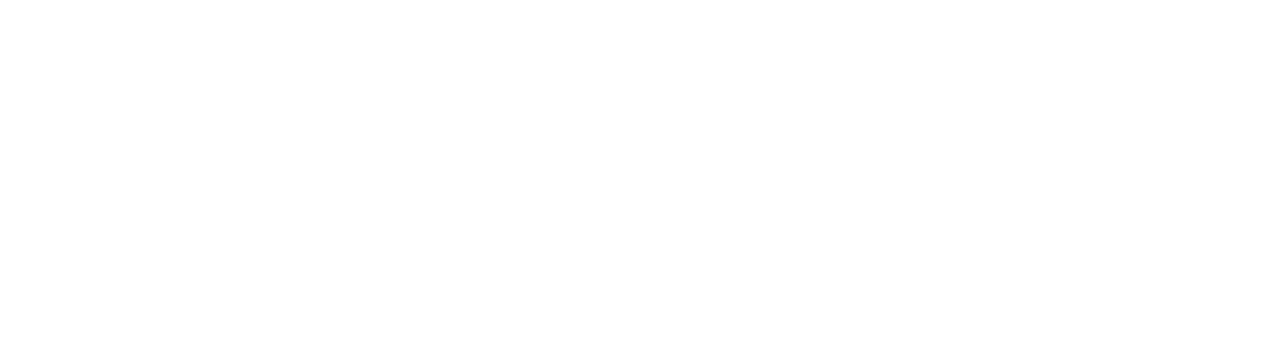
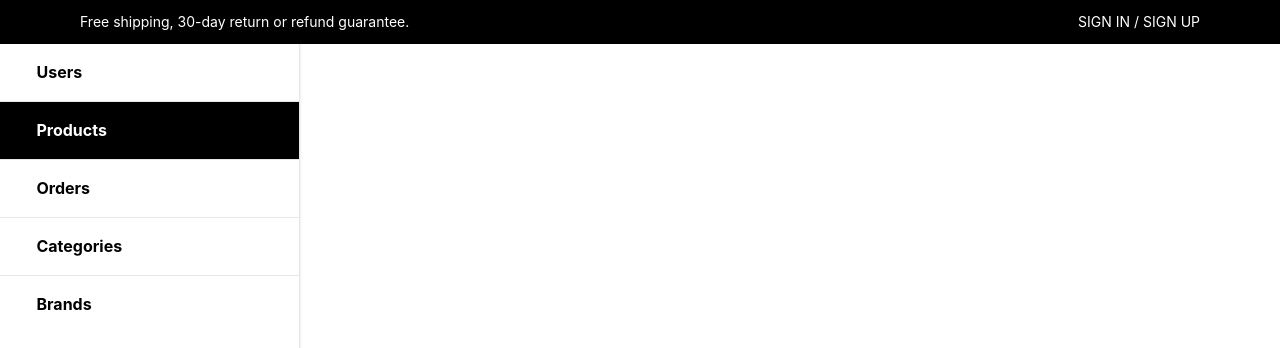
Before and after one commit to walid-el-fissaoui/ecommerce-store-vue3, a Vue app: page /dashboard in a window 1280 px wide. Before the commit this address had no page. Shown: the top 348 px of the page. Built offline with nearby package versions, Linux system fonts and the light colour scheme.

Commit message:
25. create the users dashboard of admin

```diff
--- a/src/components/global/GlobalHeader.vue
+++ b/src/components/global/GlobalHeader.vue
@@ -1,22 +1,6 @@
 <template>
   <header>
-    <div class="top-bar">
-      <div class="main-container py-3">
-        <div class="top-bar-container">
-          <p>Free shipping, 30-day return or refund guarantee.</p>
-          <div class="auth-box">
-            <div v-if="!userToken">
-              <router-link to="/sign-in">sign in</router-link>
-              <span> / </span>
-              <router-link to="/sign-up">sign up</router-link>
-            </div>
-            <div v-else>
-              <a class="cursor-pointer" @click="logout">logout</a>
-            </div>
-          </div>
-        </div>
-      </div>
-    </div>
+    <UpperBar></UpperBar>
     <nav class="bg-white">
       <div class="navbar-container main-container py-5">
         <div class="sidebar-toggle-box">
@@ -95,55 +79,13 @@
 </template>
 
 <script>
-import axios from "../../plugins/axios";
+import UpperBar from "../../components/global/UpperBar.vue";
 export default {
-  computed: {
-    userToken() {
-      return this.$store.state.auth.user_token
-    }
-  },
-  methods: {
-    logout() {
-      const config = {
-        headers: {
-          'Accept': 'application/json',
-          Authorization: `Bearer ${this.userToken}`
-        }
-      }
-      axios
-        .post("logout",{token: this.userToken},config)
-        .then(
-          () => {
-            this.$store.commit("setUserToken",{user_token: null});
-            this.$store.commit("setUser",{user: null});
-          }
-        )
-        .catch(errors => console.log(errors));
-    }
-  }
+  components: {UpperBar},
 };
 </script>
 
 <style>
-header .top-bar {
-  @apply bg-black text-white;
-}
-header .top-bar .top-bar-container {
-  @apply text-center text-sm;
-}
-@screen lg {
-  header .top-bar .top-bar-container {
-    @apply flex justify-between items-center text-left;
-  }
-}
-header .top-bar .top-bar-container .auth-box {
-  @apply uppercase hidden;
-}
-@screen lg {
-  header .top-bar .top-bar-container .auth-box {
-    @apply block;
-  }
-}
 header nav .navbar-container {
   @apply flex justify-between items-center;
 }
--- /dev/null
+++ b/src/components/global/UpperBar.vue
@@ -0,0 +1,71 @@
+<template>
+  <div class="top-bar">
+    <div class="main-container py-3">
+      <div class="top-bar-container">
+        <p>Free shipping, 30-day return or refund guarantee.</p>
+        <div class="auth-box">
+          <div v-if="!userToken">
+            <router-link to="/sign-in">sign in</router-link>
+            <span> / </span>
+            <router-link to="/sign-up">sign up</router-link>
+          </div>
+          <div v-else>
+            <a class="cursor-pointer" @click="logout">logout</a>
+          </div>
+        </div>
+      </div>
+    </div>
+  </div>
+</template>
+
+<script>
+import axios from "../../plugins/axios";
+export default {
+  computed: {
+    userToken() {
+      return this.$store.state.auth.user_token
+    }
+  },
+  methods: {
+    logout() {
+      const config = {
+        headers: {
+          'Accept': 'application/json',
+          Authorization: `Bearer ${this.userToken}`
+        }
+      }
+      axios
+        .post("logout",{token: this.userToken},config)
+        .then(
+          () => {
+            this.$store.commit("setUserToken",{user_token: null});
+            this.$store.commit("setUser",{user: null});
+          }
+        )
+        .catch(errors => console.log(errors));
+    }
+  }
+};
+</script>
+
+<style>
+.top-bar {
+  @apply bg-black text-white;
+}
+.top-bar .top-bar-container {
+  @apply text-center text-sm;
+}
+@screen lg {
+  .top-bar .top-bar-container {
+    @apply flex justify-between items-center text-left;
+  }
+}
+.top-bar .top-bar-container .auth-box {
+  @apply uppercase hidden;
+}
+@screen lg {
+  .top-bar .top-bar-container .auth-box {
+    @apply block;
+  }
+}
+</style>
--- /dev/null
+++ b/src/pages/admin/Dashboard.vue
@@ -0,0 +1,93 @@
+<template>
+    <UpperBar class="fixed z-10 w-full"></UpperBar>
+    <main class="w-full flex">
+        <div class="sidebar h-screen fixed top-11 border-r shadow">
+            <ul>
+                <li>
+                    <router-link to="/dashboard/users">
+                        <span>Users</span>
+                    </router-link>
+                </li>
+                <li class="active">
+                    <a>
+                        <span>Products</span>
+                    </a>
+                </li>
+                <li>
+                    <a>
+                        <span>Orders</span>
+                    </a>
+                </li>
+                <li>
+                    <a>
+                        <span>Categories</span>
+                    </a>
+                </li>
+                <li>
+                    <a>
+                        <span>Brands</span>
+                    </a>
+                </li>
+            </ul>
+        </div>
+        <div class="content mt-11 p-4">
+            <router-view></router-view>
+        </div>
+    </main>
+</template>
+
+<script>
+import UpperBar from "../../components/global/UpperBar.vue";
+export default {
+    components: {UpperBar}
+}
+</script>
+
+<style>
+.sidebar ul li {
+    @apply p-4 cursor-pointer font-bold;
+}
+.sidebar ul li:not(:last-child) {
+    @apply border-b;
+}
+.sidebar ul li.active {
+    @apply text-white bg-black;
+}
+.sidebar ul li a::before {
+    font-family: 'Font Awesome 5 Free';
+    @apply mr-2;
+}
+.sidebar {
+    width: 300px;
+}
+.content {
+    margin-left: 300px;
+    @apply w-10/12;
+}
+@media(max-width: 922px) {
+    .content {
+        margin-left: 100px;
+    }
+    .sidebar {
+        @apply w-auto;
+    }
+    .sidebar ul li a span {
+        @apply hidden;
+    }
+}
+.sidebar ul li:nth-of-type(1) a::before {
+    content: '\f0c0';
+}
+.sidebar ul li:nth-of-type(2) a::before {
+    content: '\f291';
+}
+.sidebar ul li:nth-of-type(3) a::before {
+    content: '\f543';
+}
+.sidebar ul li:nth-of-type(4) a::before {
+    content: '\f02c';
+}
+.sidebar ul li:nth-of-type(5) a::before {
+    content: '\f02c';
+}
+</style>
--- /dev/null
+++ b/src/pages/admin/Users.vue
@@ -0,0 +1,87 @@
+<template>
+  <div
+    class="
+      relative
+      flex flex-col
+      min-w-0
+      break-words
+      bg-white
+      w-full
+      mb-6
+      shadow-lg
+      rounded
+    "
+  >
+    <div class="rounded-t mb-0 px-4 py-3 border-0">
+      <div class="flex flex-wrap items-center">
+        <div class="relative w-full px-4 max-w-full flex-grow flex-1">
+          <h3 class="font-semibold text-xl text-custom-color-2">Users</h3>
+        </div>
+      </div>
+    </div>
+    <div class="block w-full overflow-x-auto">
+      <table class="items-center w-full border-collapse ">
+        <thead>
+          <tr>
+            <th class="px-6 bg-custom-color-8 text-custom-color-9 align-middle border border-solid border-custom-color-8 py-3 text-xs uppercase border-l-0 border-r-0 whitespace-nowrap font-semibold text-left">Name</th>
+            <th class="px-6 bg-custom-color-8 text-custom-color-9 align-middle border border-solid border-custom-color-8 py-3 text-xs uppercase border-l-0 border-r-0 whitespace-nowrap font-semibold text-left">Email</th>
+            <th class="px-6 bg-custom-color-8 text-custom-color-9 align-middle border border-solid border-custom-color-8 py-3 text-xs uppercase border-l-0 border-r-0 whitespace-nowrap font-semibold text-left">Country</th>
+            <th class="px-6 bg-custom-color-8 text-custom-color-9 align-middle border border-solid border-custom-color-8 py-3 text-xs uppercase border-l-0 border-r-0 whitespace-nowrap font-semibold text-left">City</th>
+            <th class="px-6 bg-custom-color-8 text-custom-color-9 align-middle border border-solid border-custom-color-8 py-3 text-xs uppercase border-l-0 border-r-0 whitespace-nowrap font-semibold text-left">Address</th>
+            <th class="px-6 bg-custom-color-8 text-custom-color-9 align-middle border border-solid border-custom-color-8 py-3 text-xs uppercase border-l-0 border-r-0 whitespace-nowrap font-semibold text-left">Registered</th>
+            <th class="px-6 bg-custom-color-8 text-custom-color-9 align-middle border border-solid border-custom-color-8 py-3 text-xs uppercase border-l-0 border-r-0 whitespace-nowrap font-semibold text-left"></th>
+          </tr>
+        </thead>
+        <tbody>
+          <tr v-for="user in users" :key="user.id">
+            <td class="border-t-0 px-6 align-middle border-l-0 border-r-0 text-base whitespace-nowrap p-4 text-left text-custom-color-2">{{user.name}}</td>
+            <td class="border-t-0 px-6 align-middle border-l-0 border-r-0 text-base whitespace-nowrap p-4 text-left text-custom-color-2">{{user.email}}</td>
+            <td class="border-t-0 px-6 align-middle border-l-0 border-r-0 text-base whitespace-nowrap p-4 text-left text-custom-color-2">{{user.country}}</td>
+            <td class="border-t-0 px-6 align-middle border-l-0 border-r-0 text-base whitespace-nowrap p-4 text-left text-custom-color-2">{{user.city}}</td>
+            <td class="border-t-0 px-6 align-middle border-l-0 border-r-0 text-base whitespace-nowrap p-4 text-left text-custom-color-2">{{user.address}}</td>
+            <td class="border-t-0 px-6 align-middle border-l-0 border-r-0 text-base whitespace-nowrap p-4 text-left text-custom-color-2">{{user.registered}}</td>
+            <td class="border-t-0 px-6 align-middle border-l-0 border-r-0 text-base whitespace-nowrap p-4 text-left text-custom-color-2">
+              <button
+              class="rounded-full text-white bg-red-400 w-8 h-8"
+              @click="removeUser(user.id)"
+              >
+              <i class="far fa-times-circle"></i></button>
+            </td>
+          </tr>
+        </tbody>
+      </table>
+    </div>
+  </div>
+</template>
+
+<script>
+import {onMounted, ref} from "vue";
+import axios from "../../plugins/axios"
+export default {
+  setup() {
+    const users = ref({});
+    onMounted(() => {
+      axios
+        .get("users")
+        .then((response) => {
+          users.value = response.data;
+          console.log(users.value)
+        })
+        .catch(errors => console.log(errors));
+    });
+    function removeUser(id) {
+      axios
+        .delete("users/" + id)
+        .then((response) => {
+          console.log(response)
+          users.value = users.value.filter((user) => user.id !== id);
+        })
+        .catch(errors => console.log(errors));
+    }
+    return {users,removeUser};
+  }
+};
+</script>
+
+<style>
+</style>
--- a/tailwind.config.js
+++ b/tailwind.config.js
@@ -11,6 +11,8 @@ module.exports = {
         "custom-color-5": "#F3F2EE",
         "custom-color-6": "#212529",
         "custom-color-7": "#e5e5e5",
+        "custom-color-8": "#F8FAFC",
+        "custom-color-9": "#697B8B",
       },
       fontFamily: {
         "inter": ["Inter", "sans-serif"],
```
Also changed, not shown: src/router/router.js (+9 -0 lines).
